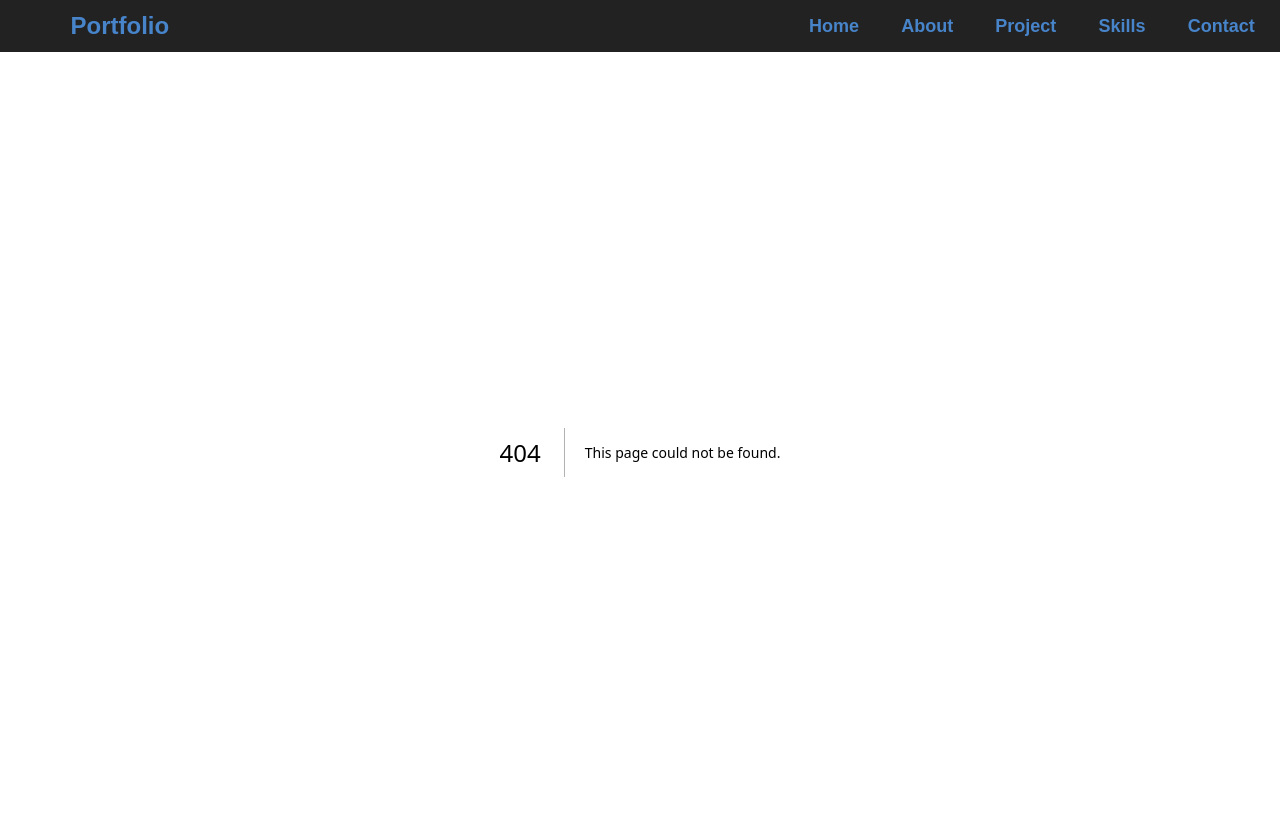
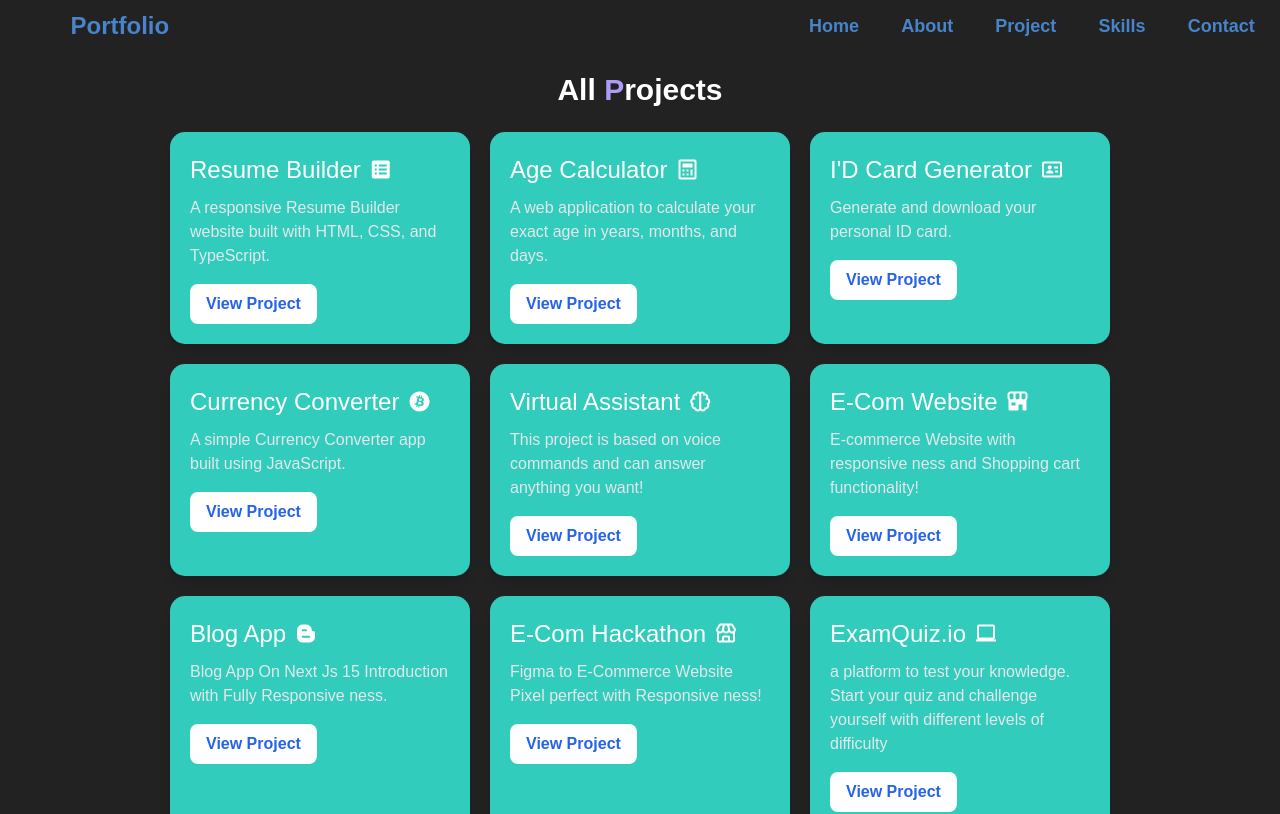
Before and after one commit to MuhammadSamad30/Portfolio-Tailwind-css, a Next.js app: page /projects in a window 1280 px wide. Before the commit this address had no page. Shown: the top 814 px of the page. Built offline with nearby package versions, Linux system fonts and the light colour scheme.

Commit message:
Tailwind-Portfolio

```diff
--- a/app/page.tsx
+++ b/app/page.tsx
@@ -57,7 +57,7 @@ const Home = () => {
           </div>
 
           <a
-            href=""
+            href="/"
             className="flex items-center justify-center px-4 py-2 bg-[#727130] rounded-lg shadow-[0_0_1rem_hsl(180,100%,50%)] text-white font-semibold transition-all duration-300 hover:shadow-none w-full sm:max-w-[50%] md:max-w-[40%] lg:max-w-[30%] mx-auto md:mx-0 mt-0"
           >
             Get Resume
--- /dev/null
+++ b/app/projects/page.tsx
@@ -0,0 +1,12 @@
+import ProjectsAll from '@/components/ProjectsAll'
+import React from 'react'
+
+const AllProjects = () => {
+  return (
+    <div>
+        <ProjectsAll/>
+    </div>
+  )
+}
+
+export default AllProjects
--- a/components/Project.tsx
+++ b/components/Project.tsx
@@ -1,4 +1,5 @@
 import "boxicons/css/boxicons.min.css";
+import Link from "next/link";
 
 const Project1 = () => {
   return (
@@ -52,9 +53,9 @@ const Project1 = () => {
     </div>
 
     <div className="animate-colorCycle bg-gradient-to-r from-purple-700 to-blue-500 text-white w-[300px] p-5 rounded-[15px] shadow-lg transition-all duration-300 ease-in-out hover:translate-y-[-10px] hover:shadow-2xl">
-        <h3 className="text-[1.5rem]">IN DEVELOPMENT</h3>
+        <h3 className="text-[1.5rem] mb-3">Want To See All</h3>
         <p></p>
-        <a href="#" target="_blank" rel="noopener noreferrer" className="inline-block bg-white text-blue-600 no-underline px-4 py-2 rounded-lg font-bold transition-colors duration-300 ease-in-out hover:bg-blue-600 hover:text-white">View Project</a>
+        <Link href="/projects" className="inline-block bg-[#38d479] text-[#213d2d] no-underline px-4 py-2 rounded-lg font-bold transition-colors duration-300 ease-in-out hover:bg-[#3df389]">View Project</Link>
       </div>
   </div>
   )
--- /dev/null
+++ b/components/ProjectsAll.tsx
@@ -0,0 +1,108 @@
+"use client";
+import "boxicons/css/boxicons.min.css";
+
+const ProjectsAll = () => {
+  const projects = [
+    {
+      title: "Resume Builder",
+      description:
+        "A responsive Resume Builder website built with HTML, CSS, and TypeScript.",
+      link: "https://shareable-resume-builder-by-samad.vercel.app/",
+      icon: "bxs-spreadsheet",
+    },
+    {
+      title: "Age Calculator",
+      description:
+        "A web application to calculate your exact age in years, months, and days.",
+      link: "https://age-calculator-delta-pearl.vercel.app/",
+      icon: "bx-calculator",
+    },
+    {
+      title: "I'D Card Generator",
+      description: "Generate and download your personal ID card.",
+      link: "https://muhammad-samad-id-card-generator.vercel.app/",
+      icon: "bx-id-card",
+    },
+    {
+      title: "Currency Converter",
+      description: "A simple Currency Converter app built using JavaScript.",
+      link: "https://muhammad-samad-currency-convertor.vercel.app/",
+      icon: "bxl-bitcoin",
+    },
+    {
+      title: "Virtual Assistant",
+      description:
+        "This project is based on voice commands and can answer anything you want!",
+      link: "https://virtual-assistant-js-by-samad.vercel.app/",
+      icon: "bx-brain",
+    },
+    {
+      title: "E-Com Website",
+      description:
+        "E-commerce Website with responsive ness and Shopping cart functionality!",
+      link: "https://e-commerce-website-by-samad.vercel.app/",
+      icon: "bxs-store-alt",
+    },
+    {
+      title: "Blog App",
+      description:
+        "Blog App On Next Js 15 Introduction with Fully Responsive ness.",
+      link: "https://basic-blog-app-by-samad.vercel.app/",
+      icon: "bxl-blogger",
+    },
+    {
+      title: "E-Com Hackathon",
+      description:
+        "Figma to E-Commerce Website Pixel perfect with Responsive ness!",
+      link: "https://e-commerce-hackathon-by-samad.vercel.app/",
+      icon: "bx-store",
+    },
+    {
+      title: "ExamQuiz.io",
+      description:
+        "a platform to test your knowledge. Start your quiz and challenge yourself with different levels of difficulty",
+      link: "https://exam-quiz-io-muhammad-samad.vercel.app/",
+      icon: "bx bx-laptop",
+    },
+    {
+      title: "E-Com Back-End",
+      description:
+        "E-commerce Website with responsive ness and back-end functionality!",
+      link: "https://e-commerce-back-end-hackathon-by-samad.vercel.app/",
+      icon: "bx bxl-shopify",
+    }
+  ];
+
+  return (
+    <div className="p-5">
+      <h2 className="text-3xl font-bold text-center mb-6">
+        All <span className="text-[#ad9bf7]">P</span>rojects
+      </h2>
+      <div className="flex flex-wrap gap-5 justify-center">
+        {projects.map((project, index) => (
+          <div
+            key={index}
+            className="animate-colorCycle bg-gradient-to-r from-purple-700 to-blue-500 text-white w-[300px] p-5 rounded-[15px] shadow-lg transition-all duration-300 ease-in-out hover:translate-y-[-10px] hover:shadow-2xl"
+          >
+            <h3 className="text-[1.5rem] flex items-center gap-2 mb-2">
+              {project.title} <i className={`bx ${project.icon}`}></i>
+            </h3>
+            <p className="text-gray-200 text-base leading-6 mb-4">
+              {project.description}
+            </p>
+            <a
+              href={project.link}
+              target="_blank"
+              rel="noopener noreferrer"
+              className="inline-block bg-white text-blue-600 no-underline px-4 py-2 rounded-lg font-bold transition-colors duration-300 ease-in-out hover:bg-blue-600 hover:text-white"
+            >
+              View Project
+            </a>
+          </div>
+        ))}
+      </div>
+    </div>
+  );
+};
+
+export default ProjectsAll;
```
